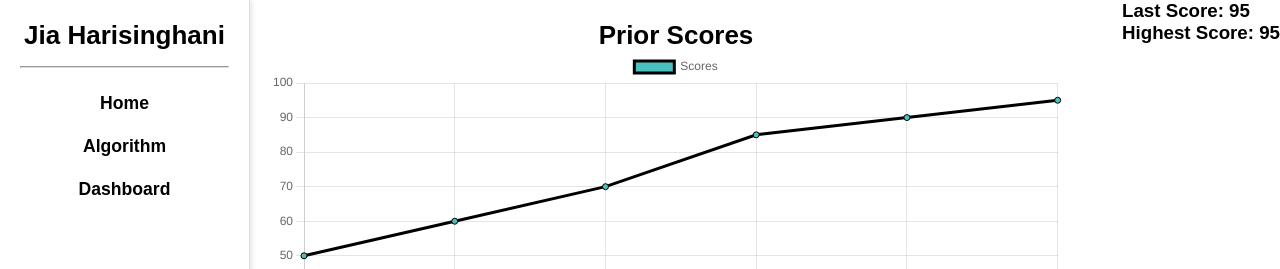
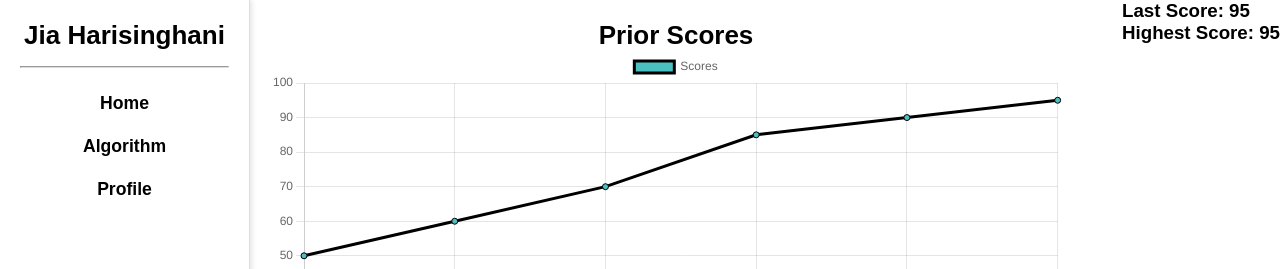
Before and after one commit to Jia2005/Algorific, a React (Create React App) app: page /dashboard in a window 1280 px wide. Shown: the top 269 px of the page. Built offline with nearby package versions, Linux system fonts and the light colour scheme.

Commit message:
Changes in login and dashboard css

```diff
--- a/src/Dashboard/dashboard.js
+++ b/src/Dashboard/dashboard.js
@@ -51,7 +51,7 @@ function Dashboard() {
               <li className="center">
                 <Link to="/home" style={{color:'black'}}>Home</Link></li>
                 <li><Link to="/algo" style={{color:'black'}}>Algorithm</Link></li>
-                <li><Link to="/dashboard" style={{color:'black'}}>Dashboard</Link>
+                <li><Link to="/profile" style={{color:'black'}}>Profile</Link>
               </li>
             </ul>
           </div>
--- a/src/Login/Style.css
+++ b/src/Login/Style.css
@@ -345,3 +345,6 @@ label span {
     -webkit-transform: translate3d(0, 0, 0);
     transform: translate3d(0, 0, 0);
 }
+.cont.s--signup .logform {
+    transform: translate3d(-640px, 0, 0);
+}
```
